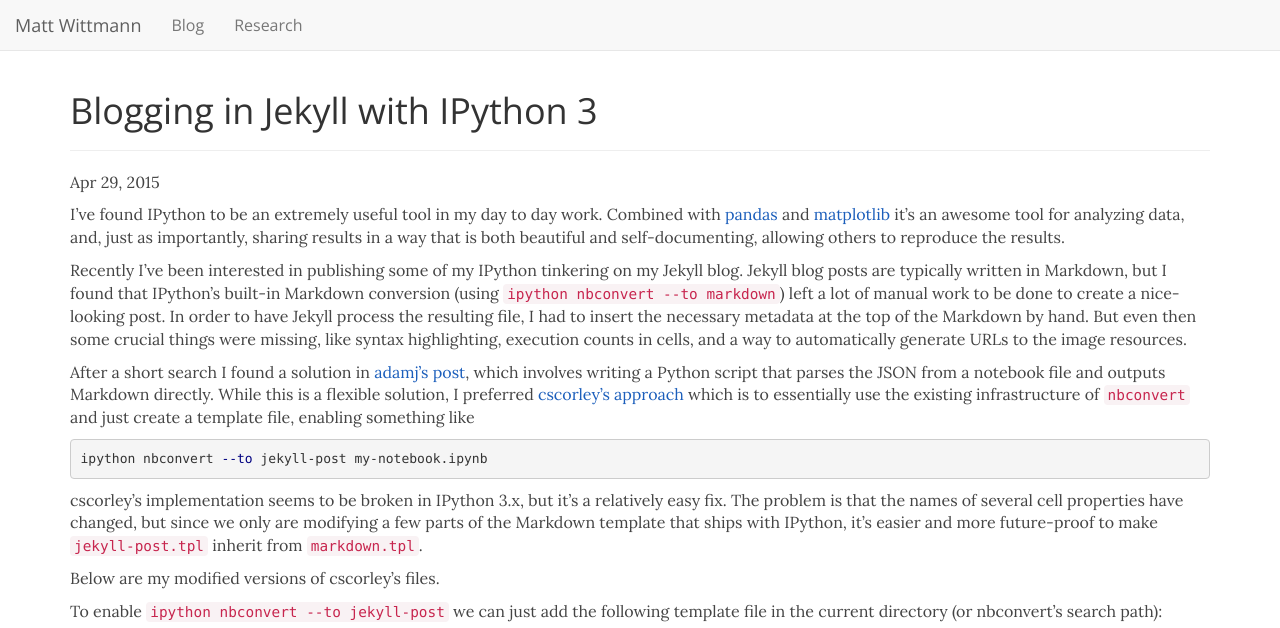
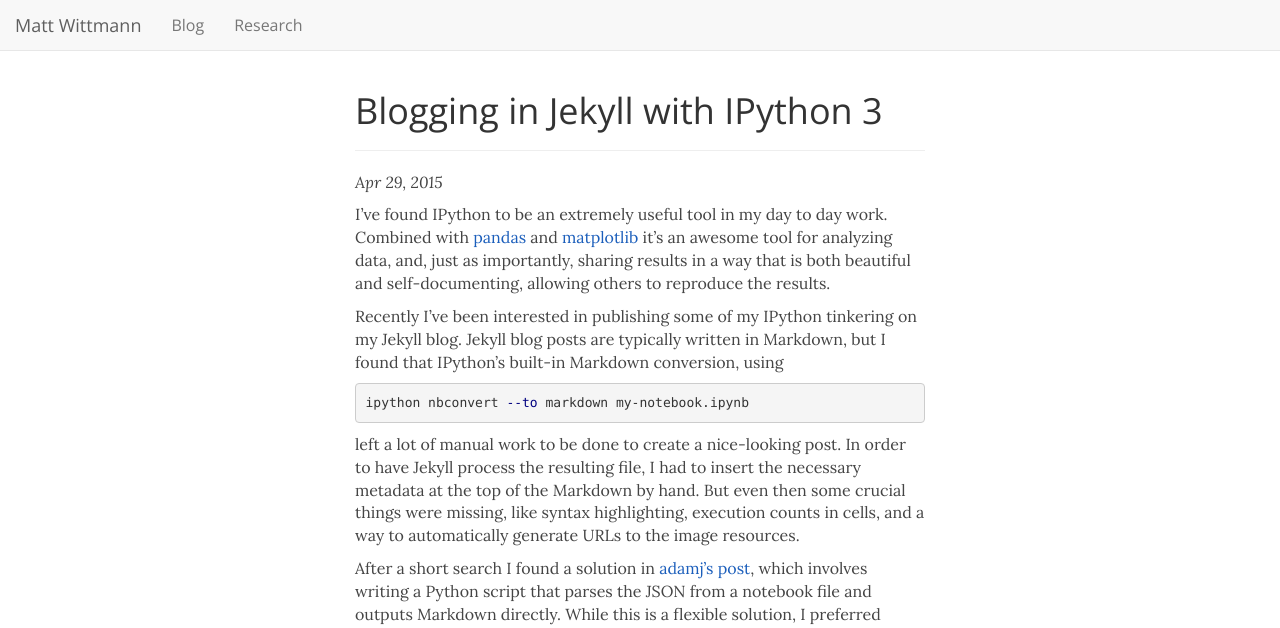
Before and after one commit to mcwitt/mcwitt.github.io, a Jekyll site: the page built from _posts/2015-04-29-jekyll-blogging-with-ipython3.md, in a window 1280 px wide. Shown: the top 628 px of the page. Built offline with Jekyll 4.4.1, drawn with Linux system fonts in a browser that asks for light colours; nearby versions of some CDN libraries; comment, search, counter and statistics services are not loaded; some of the changed text lies outside the part shown.

```diff
--- a/_posts/2015-04-29-blogging-with-ipython3.md
+++ b/_posts/2015-04-29-jekyll-blogging-with-ipython3.md
@@ -12,8 +12,11 @@ beautiful and self-documenting, allowing others to reproduce the results.
 
 Recently I've been interested in publishing some of my IPython tinkering on my
 Jekyll blog. Jekyll blog posts are typically written in Markdown, but I found
-that IPython's built-in Markdown conversion (using `ipython nbconvert --to
-markdown`) left a lot of manual work to be done to create a nice-looking post.
+that IPython's built-in Markdown conversion, using
+{% highlight bash %}
+ipython nbconvert --to markdown my-notebook.ipynb
+{% endhighlight %}
+left a lot of manual work to be done to create a nice-looking post.
 In order to have Jekyll process the resulting file, I had to insert the
 necessary metadata at the top of the Markdown by hand. But even then some
 crucial things were missing, like syntax highlighting, execution counts in
@@ -22,35 +25,35 @@ cells, and a way to automatically generate URLs to the image resources.
 After a short search I found a solution in [adamj's post][adamj], which
 involves writing a Python script that parses the JSON from a notebook file and
 outputs Markdown directly. While this is a flexible solution, I preferred
-[cscorley's approach][cscorley] which is to essentially use the existing
-infrastructure of `nbconvert` and just create a template file, enabling
+[Christop Corley's approach][cscorley] which is to essentially use the existing
+infrastructure of nbconvert and just create a template file, enabling
 something like
 
 {% highlight bash %}
 ipython nbconvert --to jekyll-post my-notebook.ipynb
 {% endhighlight %}
 
-cscorley's implementation seems to be broken in IPython 3.x, but it's a
+Christop's implementation seems to be broken in IPython 3.x, but it's a
 relatively easy fix. The problem is that the names of several cell properties
 have changed, but since we only are modifying a few parts of the Markdown
 template that ships with IPython, it's easier and more future-proof to make
 `jekyll-post.tpl` inherit from `markdown.tpl`.
 
-Below are my modified versions of cscorley's files.
+Below are my modified versions of Christop's files.
 
-To enable `ipython nbconvert --to jekyll-post` we can just add the following
-template file in the current directory (or nbconvert's search path):
+To enable `--to jekyll-post` we just add the following template file in the
+current directory (or anywhere in nbconvert's search path):
 
 {% gist eaec84a6b50ad5ac9fb2 jekyll-post.tpl %}
 
-This modifies the standard Markdown template to include a header with the
-Jekyll metadata, include execution counts in each cell, and use Jekyll's syntax
-highlighting for Python cells.
+This modifies nbconvert's standard Markdown template to include a header with
+the Jekyll metadata, include execution counts in each cell, and use Jekyll's
+syntax highlighting for Python cells.
 
 The last thing that I was missing was automatic generation URLs for the images,
 which in a Jekyll environment are generally not in the same folder as the post
-as `nbconvert` assumes. This is solved with the following nbconvert config
-script (adapted from cscorley's, here I've only removed some environment-specific
+as nbconvert assumes. This is solved with the following nbconvert config script
+(adapted from Christop's, here I've only removed some environment-specific
 paths and simplified for my usage):
 
 {% gist eaec84a6b50ad5ac9fb2 jekyll-post.py %}
--- a/css/style.sass
+++ b/css/style.sass
@@ -76,12 +76,22 @@ body
 
 .content
     font-family: 'Lora', serif
+    max-width: 600px
 
     h1, h2, h3
         font-family: 'Open Sans', sans-serif
 
-.post-content
-    @extend .content
+.post
+    .post-header
+        font-style: italic
+
+    .post-content
+        @extend .content
+
+.posts
+    .post-date
+        text-align: right
+        padding-right: 15px
 
 .papers, .talks, .posters
     .title
```
Also changed, not shown: other parts of _posts/2015-04-29-jekyll-blogging-with-ipython3.md (+4 -3 lines), blog.html (+6 -6 lines), _posts/2015-01-15-new-site.md (renamed from _posts/2015-01-15-new_site.md).
